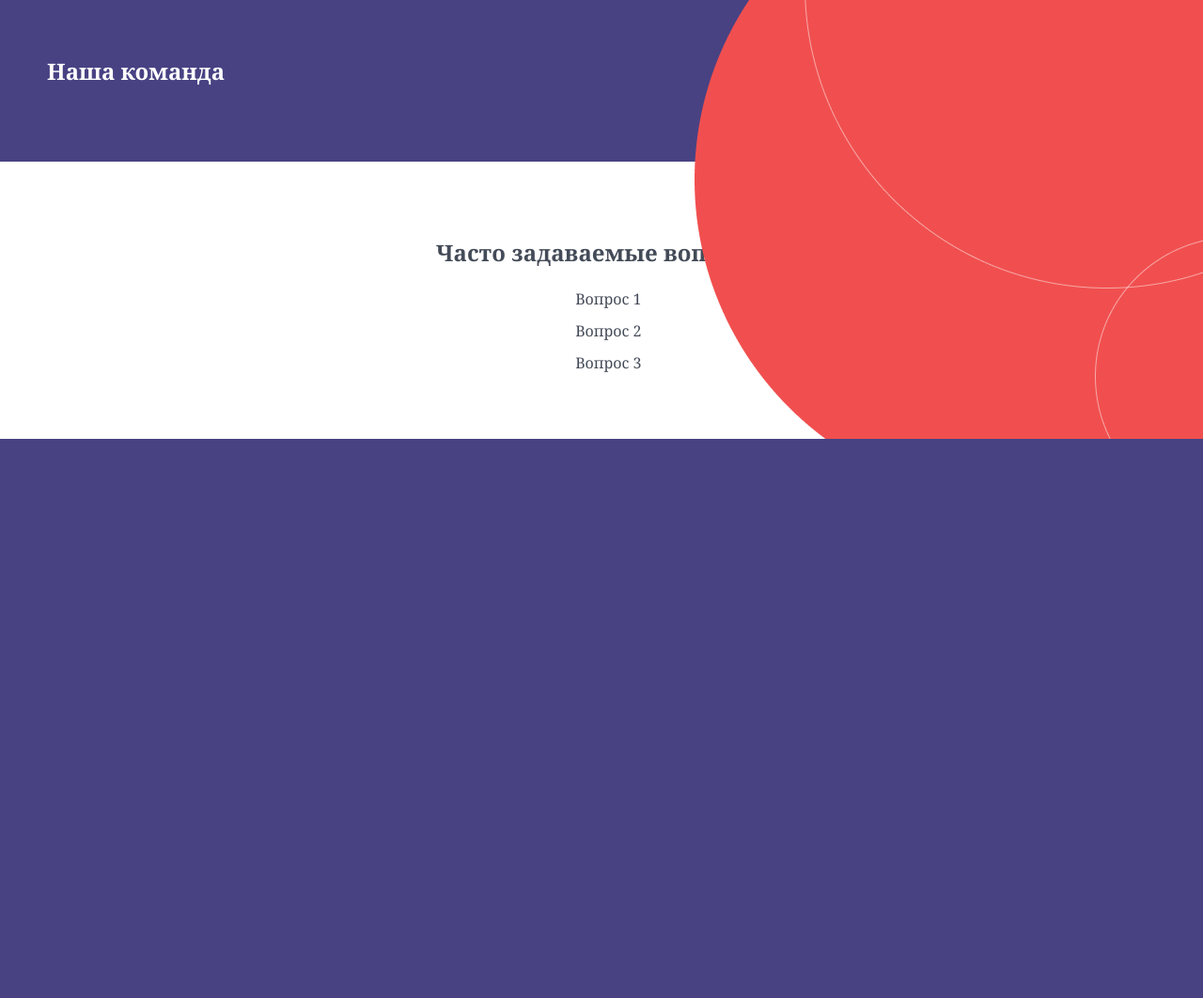
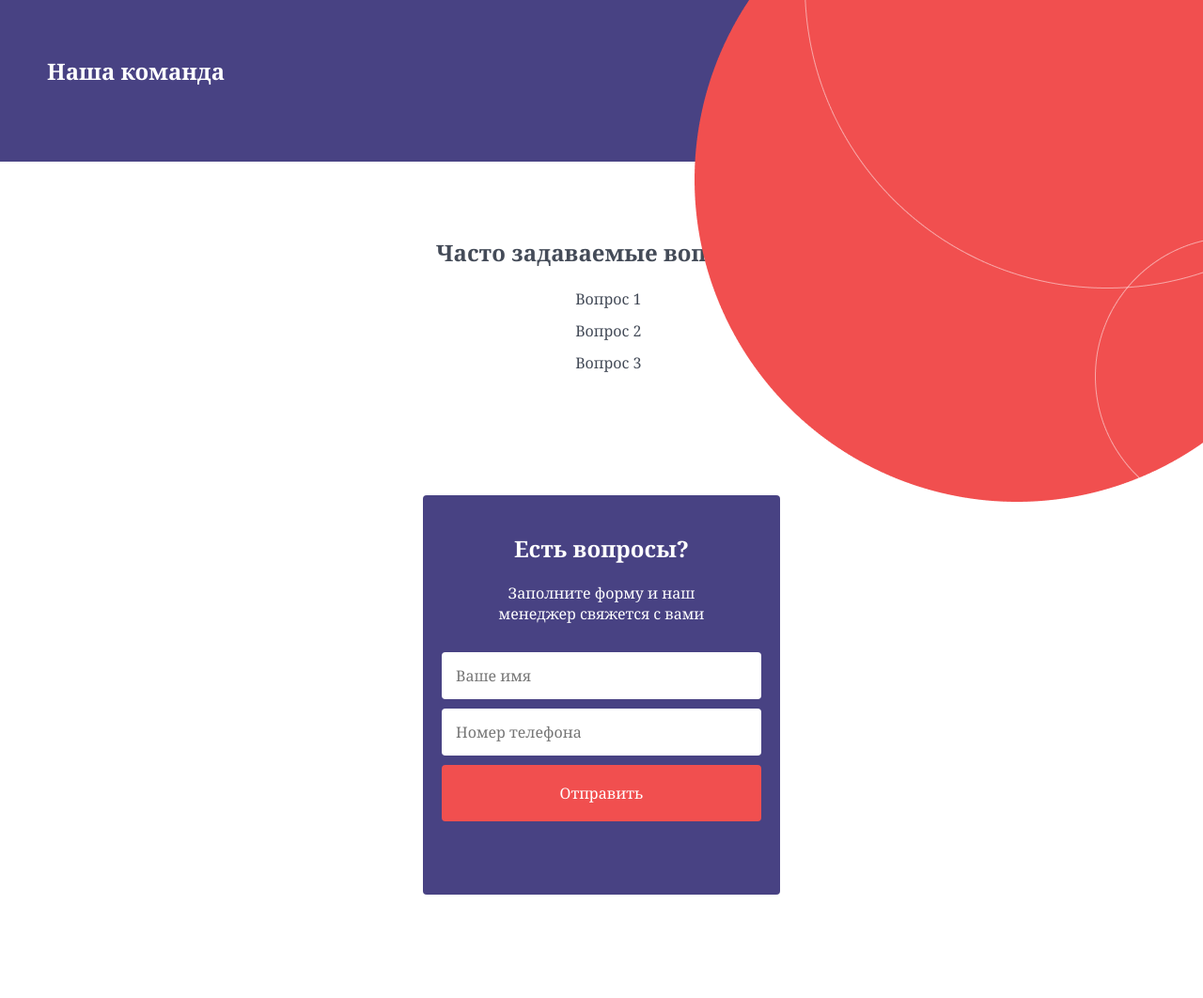
Before and after one commit to Nikolai124/Sneak-Max, a Flask app: template templates/index.html in a window 1280 px wide. Shown: the part 2129-3191 px from the top of the page at 94% size. Before the commit the page ends 2596 px from the top, so only its background shows below. Run offline with Flask 3, Linux system fonts and the light colour scheme; the template is opened without the code that fills it, so the values that code supplies are empty.

Commit message:
объеденили сайт

```diff
--- a/static/script.js
+++ b/static/script.js
@@ -161,3 +161,68 @@ if (quizForm) {
         }
     });
 }
+
+const instForm = document.querySelector(".inst__form");
+const instStatus = document.querySelector(".inst__status");
+
+function setInstStatus(text, state) {
+    if (!instStatus) {
+        return;
+    }
+    instStatus.textContent = text;
+    instStatus.className = "inst__status";
+    if (state) {
+        instStatus.classList.add(`inst__status--${state}`);
+    }
+}
+
+if (instForm) {
+    const instButton = instForm.querySelector(".inst__btn");
+
+    instForm.addEventListener("submit", async event => {
+        event.preventDefault();
+
+        const payload = {
+            user_name: instForm.user_name.value.trim(),
+            tel: instForm.tel.value.trim()
+        };
+
+        if (payload.user_name.length < 2) {
+            setInstStatus("Укажите имя", "error");
+            return;
+        }
+
+        const digits = payload.tel.replace(/\D/g, "");
+
+        if (digits.length < 10 || digits.length > 15) {
+            setInstStatus("Укажите корректный номер телефона", "error");
+            return;
+        }
+
+        instButton.disabled = true;
+        setInstStatus("Отправляем...", "pending");
+
+        try {
+            const response = await fetch(instForm.action, {
+                method: "POST",
+                headers: { "Content-Type": "application/json" },
+                body: JSON.stringify(payload)
+            });
+            const result = await response.json();
+
+            if (response.ok && result.ok) {
+                setInstStatus(result.message, "success");
+                instForm.reset();
+            }
+            else {
+                setInstStatus(result.message || "Не удалось отправить заявку", "error");
+            }
+        }
+        catch (error) {
+            setInstStatus("Сервер недоступен, попробуйте позже", "error");
+        }
+        finally {
+            instButton.disabled = false;
+        }
+    });
+}
--- a/static/style.css
+++ b/static/style.css
@@ -831,3 +831,115 @@ button[name="reset"] {
 .quiz-status--error {
     color: #d94141;
 }
+
+.inst {
+    padding: 60px 0;
+}
+
+.inst__container {
+    display: flex;
+    align-items: center;
+    justify-content: center;
+    flex-wrap: wrap;
+    gap: 40px;
+}
+
+.inst__content {
+    background-color: #484283;
+    width: 380px;
+    min-height: 400px;
+    border-radius: 4px;
+    color: white;
+    margin-bottom: 50px;
+    padding: 20px;
+    box-sizing: border-box;
+}
+
+.inst__title {
+    justify-content: center;
+    display: flex;
+}
+
+.inst__text {
+    justify-content: center;
+    display: flex;
+    text-align: center;
+}
+
+.inst__forms {
+    display: flex;
+    flex-direction: column;
+    gap: 10px;
+    align-items: center;
+    margin-top: 30px;
+    width: 100%;
+}
+
+.inst__input {
+    width: 100%;
+    max-width: 340px;
+    height: 50px;
+    box-sizing: border-box;
+    padding: 10px 15px;
+    border: none;
+    border-radius: 4px;
+    font-family: inherit;
+    font-size: 16px;
+    color: #444B58;
+}
+
+.inst__btn {
+    width: 100%;
+    max-width: 340px;
+    height: 60px;
+    display: flex;
+    align-items: center;
+    justify-content: center;
+    border: none;
+    border-radius: 4px;
+    cursor: pointer;
+    font-family: inherit;
+    font-size: 16px;
+    background-color: #F14F4F;
+    color: white;
+    transition: 0.3s;
+}
+
+.inst__btn:hover {
+    background-color: #d63c3c;
+}
+
+.inst__btn:disabled {
+    cursor: default;
+    opacity: 0.7;
+}
+
+input[type=number]::-webkit-outer-spin-button,
+input[type=number]::-webkit-inner-spin-button {
+    -webkit-appearance: none;
+    margin: 0;
+}
+
+.inst__img {
+    max-width: 100%;
+    height: auto;
+}
+
+.inst__status {
+    min-height: 20px;
+    font-size: 14px;
+    line-height: 1.4;
+    text-align: center;
+}
+
+.inst__status--pending {
+    color: #cfcbe8;
+}
+
+.inst__status--success {
+    color: #8be2a5;
+}
+
+.inst__status--error {
+    color: #ffb3b3;
+}
--- a/templates/index.html
+++ b/templates/index.html
@@ -296,6 +296,22 @@
                     </details>
                 </div>
             </section>
+            <section class="inst" id="contacts">
+                <div class="container inst__container">
+                    <div class="inst__content">
+                        <h2 class="inst__title">Есть вопросы?</h2>
+                        <p class="inst__text">Заполните форму и наш<br>менеджер свяжется с вами</p>
+                        <form class="inst__form" action="{{ url_for('contact_send') }}" method="POST" novalidate>
+                            <div class="inst__forms">
+                                <input type="text" placeholder="Ваше имя" class="inst__input" name="user_name" required>
+                                <input type="tel" placeholder="Номер телефона" class="inst__input" name="tel" required>
+                                <button class="inst__btn" type="submit">Отправить</button>
+                                <p class="inst__status" role="status"></p>
+                            </div>
+                        </form>
+                    </div>
+                </div>
+            </section>
         </main>
 
         <script src="{{ url_for('static', filename='script.js') }}"></script>
```
